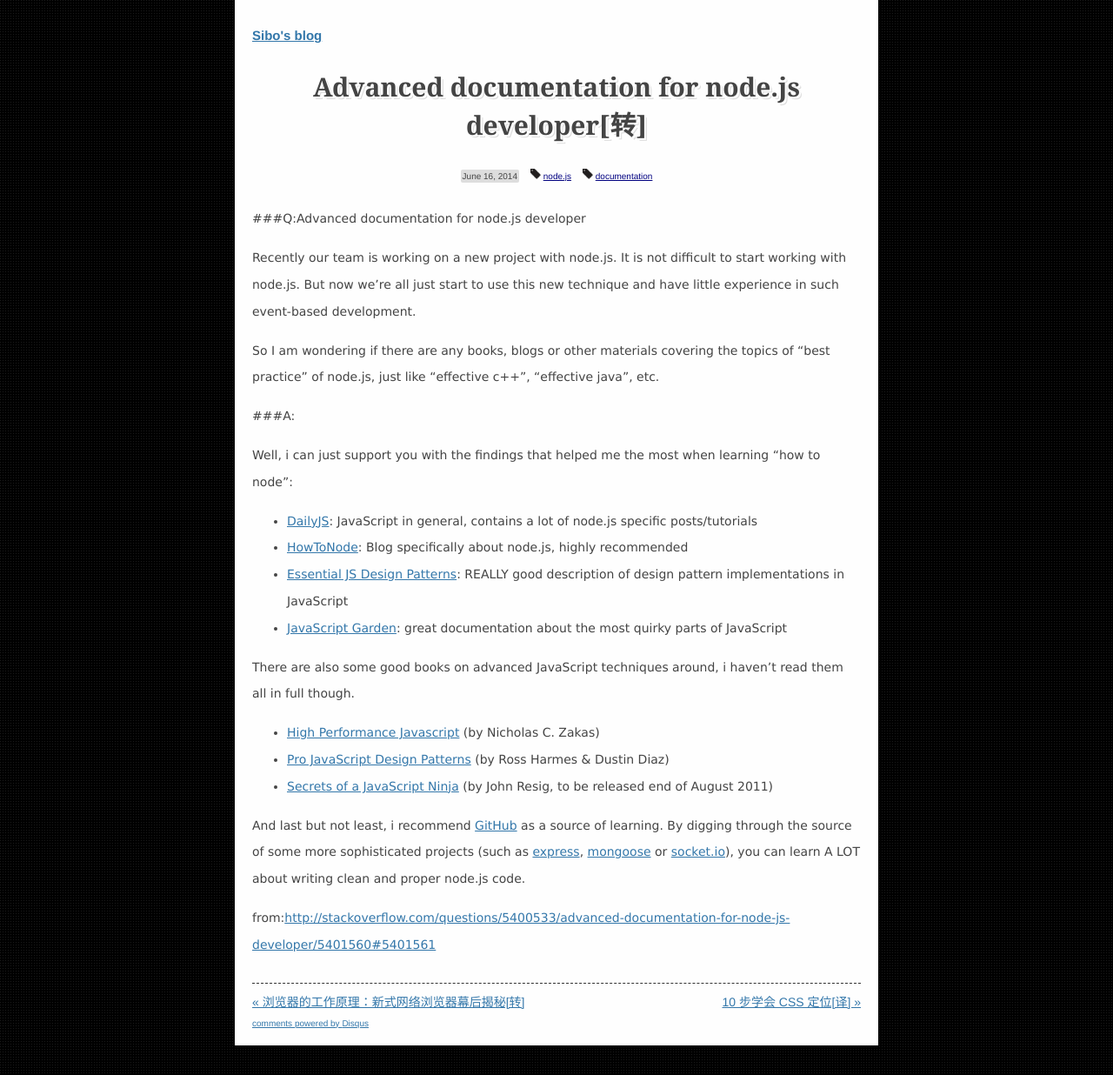
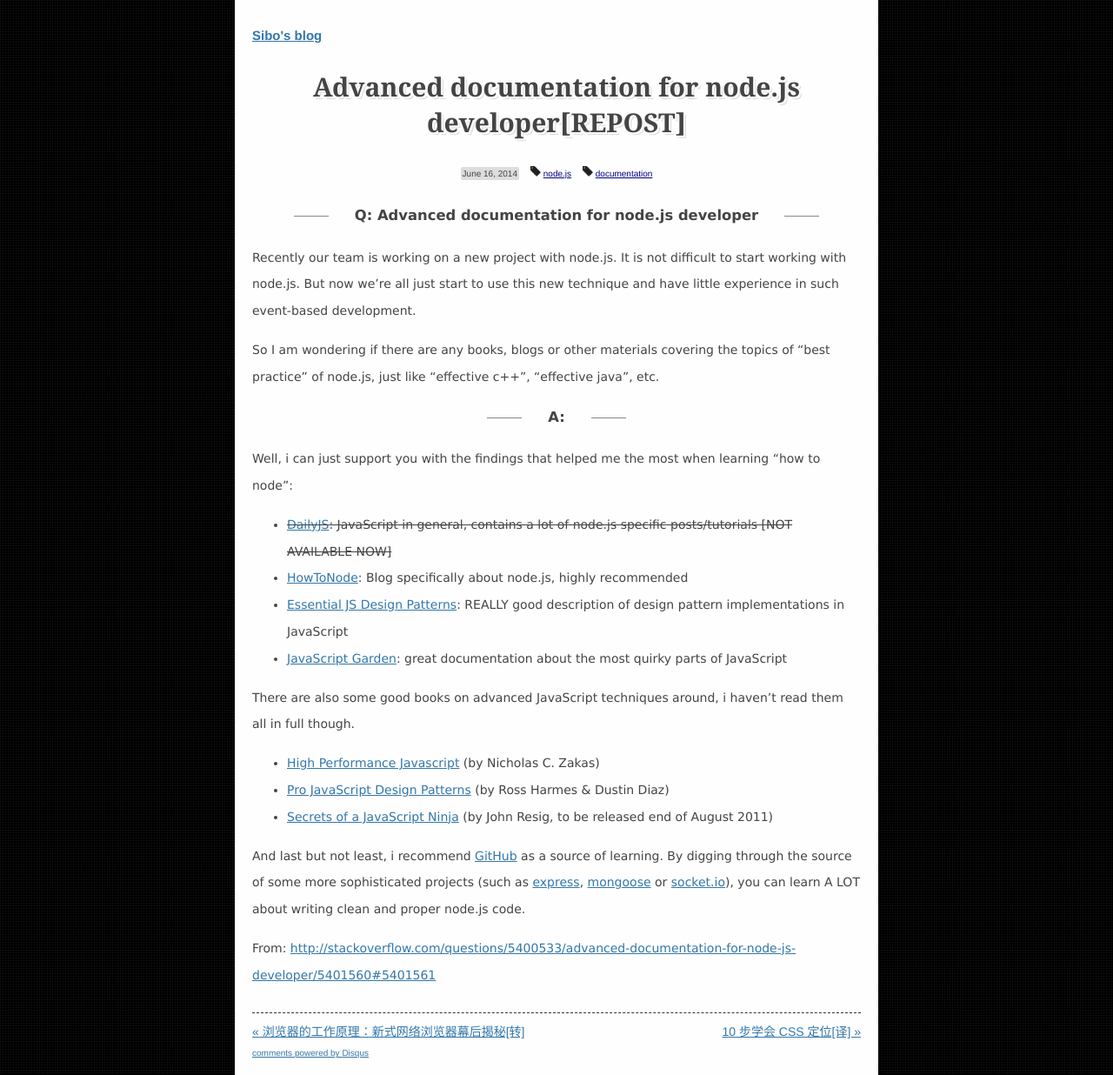
Before and after one commit to osrpt/osrpt.github.com, a Jekyll site: the page built from _posts/2014-06-16-advanced-documenttation-for-node-js-developer.md, in a window 1280 px wide. Shown: the whole page at 87% size. Built offline with Jekyll 4.4.1, drawn with Linux system fonts in a browser that asks for light colours; nearby versions of some CDN libraries; comment, search, counter and statistics services are not loaded.

Commit message:
comment out dailyjs.com

```diff
--- a/_posts/2014-06-16-advanced-documenttation-for-node-js-developer.md
+++ b/_posts/2014-06-16-advanced-documenttation-for-node-js-developer.md
@@ -1,22 +1,22 @@
 ---
 layout: post
-title: Advanced documentation for node.js developer[转]
+title: Advanced documentation for node.js developer[REPOST]
 tags:
 - node.js
 - documentation
 ---
 
-###Q:Advanced documentation for node.js developer
+### Q: Advanced documentation for node.js developer
 
 Recently our team is working on a new project with node.js. It is not difficult to start working with node.js. But now we're all just start to use this new technique and have little experience in such event-based development.
 
 So I am wondering if there are any books, blogs or other materials covering the topics of "best practice" of node.js, just like "effective c++", "effective java", etc.
 
-###A:
+### A:
 
 Well, i can just support you with the findings that helped me the most when learning "how to node":
 
- - [DailyJS][1]: JavaScript in general, contains a lot of node.js specific posts/tutorials
+ - <del>[DailyJS][1]: JavaScript in general, contains a lot of node.js specific posts/tutorials [NOT AVAILABLE NOW]</del>
  - [HowToNode][2]: Blog specifically about node.js, highly recommended
  - [Essential JS Design Patterns][3]: REALLY good description of design pattern implementations in JavaScript
  - [JavaScript Garden][4]: great documentation about the most quirky parts of JavaScript
```
Also changed, not shown: other parts of _posts/2014-06-16-advanced-documenttation-for-node-js-developer.md (+1 -1 lines).
